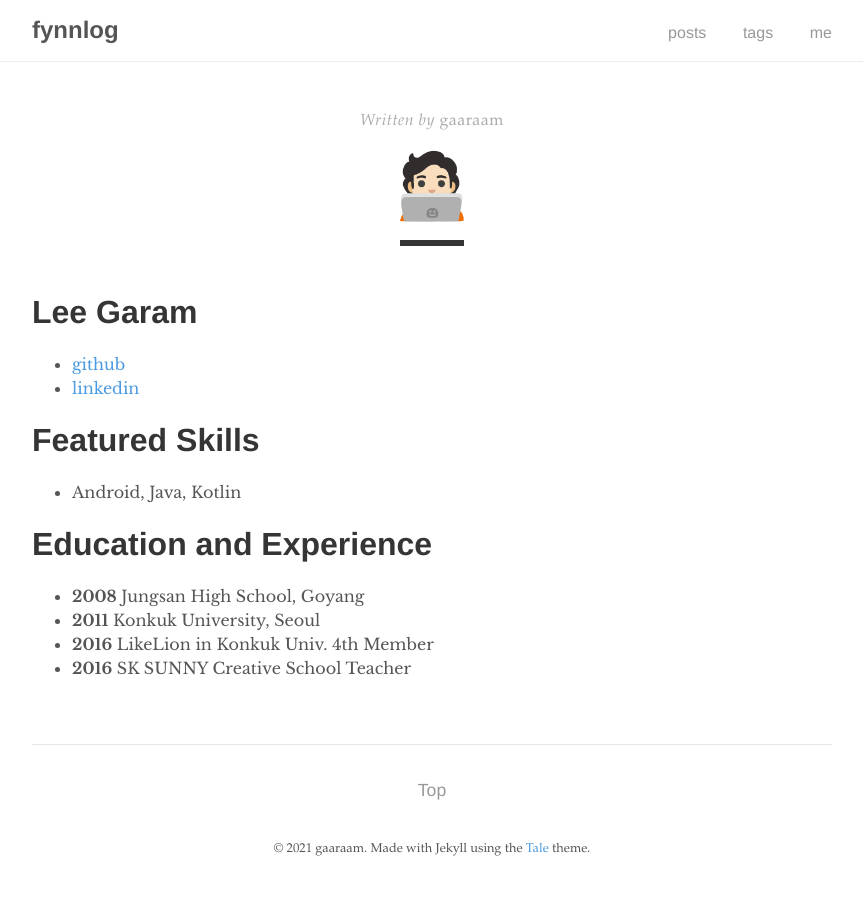
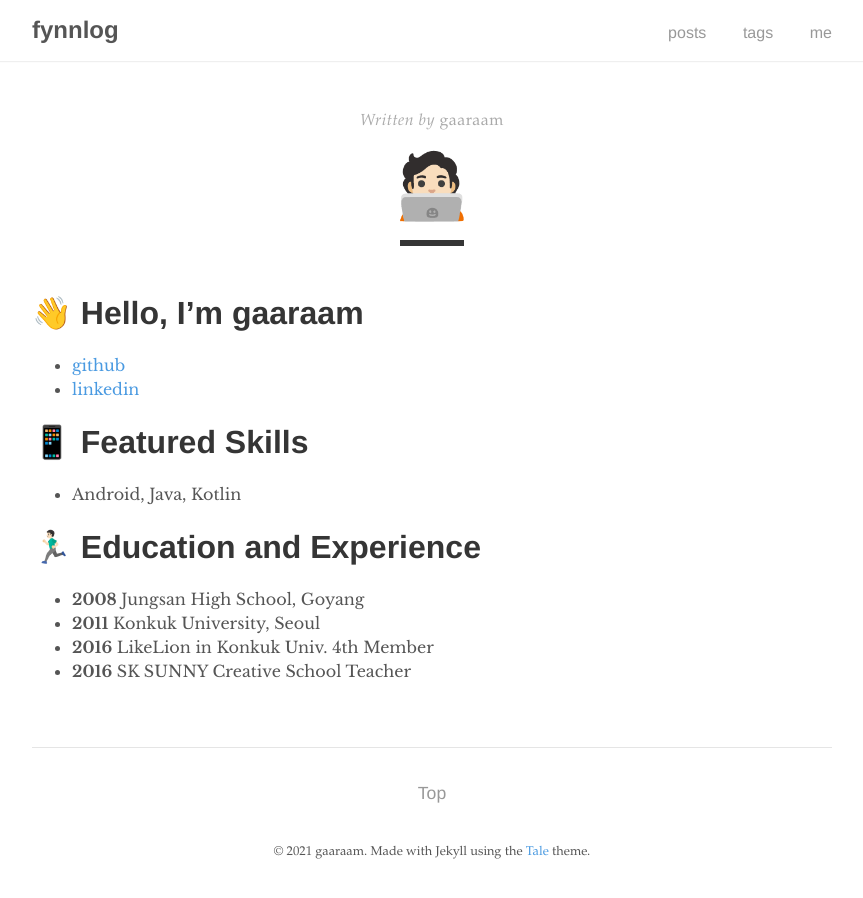
Before and after one commit to Leegaramm/Leegaramm-github.io, a Jekyll site: the page built from _pages/about.md, in a window 1280 px wide. Shown: the whole page, without its empty margins (208-1071 px from the left). Built offline with Jekyll 4.4.1, drawn with Linux system fonts in a browser that asks for light colours.

Commit message:
Update about.md

```diff
--- a/_pages/about.md
+++ b/_pages/about.md
@@ -5,14 +5,14 @@ author: "gaaraam"
 permalink: /about/
 ---
 
-# Lee Garam
+# 👋 Hello, I'm gaaraam
 - [github](github.com/gaaraam)
 - [linkedin](https://www.linkedin.com/in/garam-lee-664043130/)
 
-# Featured Skills
+# 📱 Featured Skills
 - Android, Java, Kotlin
 
-# Education and Experience
+# 🏃🏻‍♂️ Education and Experience
 - **2008** Jungsan High School, Goyang
 - **2011** Konkuk University, Seoul
 - **2016** LikeLion in Konkuk Univ. 4th Member
```
